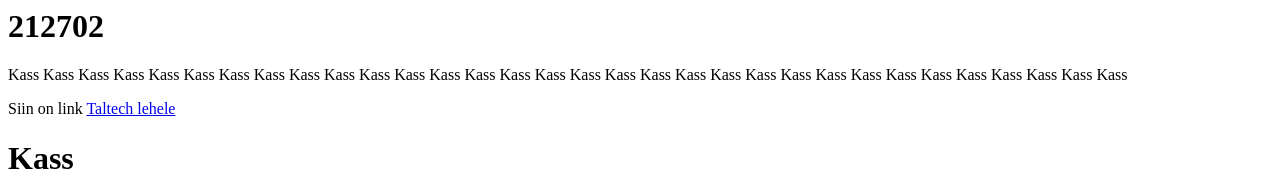
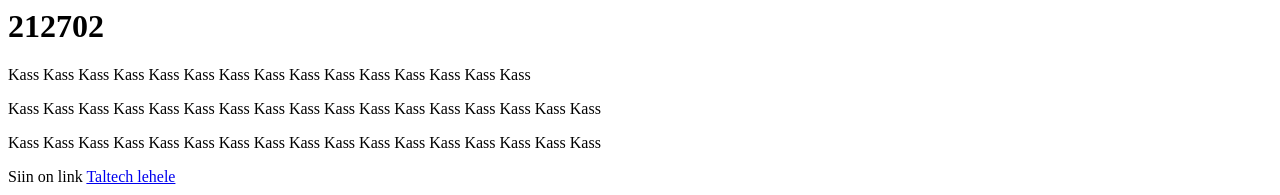
Before and after one commit to bnfjkds/site.github.io, a plain HTML site: page index.html in a window 1280 px wide. Shown: the top 195 px of the page. Drawn offline with Linux system fonts and the light colour scheme.

Commit message:
Update index.html

```diff
--- a/index.html
+++ b/index.html
@@ -1,6 +1,10 @@
 <h1>212702</h1>
 
-Kass Kass Kass Kass Kass Kass Kass Kass Kass Kass Kass Kass Kass Kass Kass Kass Kass Kass Kass Kass Kass Kass Kass Kass Kass Kass Kass Kass Kass Kass Kass Kass
+Kass Kass Kass Kass Kass Kass Kass Kass Kass Kass Kass Kass Kass Kass Kass
+<p>
+Kass Kass Kass Kass Kass Kass Kass Kass Kass Kass Kass Kass Kass Kass Kass Kass Kass
+<p>
+Kass Kass Kass Kass Kass Kass Kass Kass Kass Kass Kass Kass Kass Kass Kass Kass Kass
 <p>
 Siin on link <a href="https://taltech.ee/"> Taltech lehele </a>
 <p>
```
